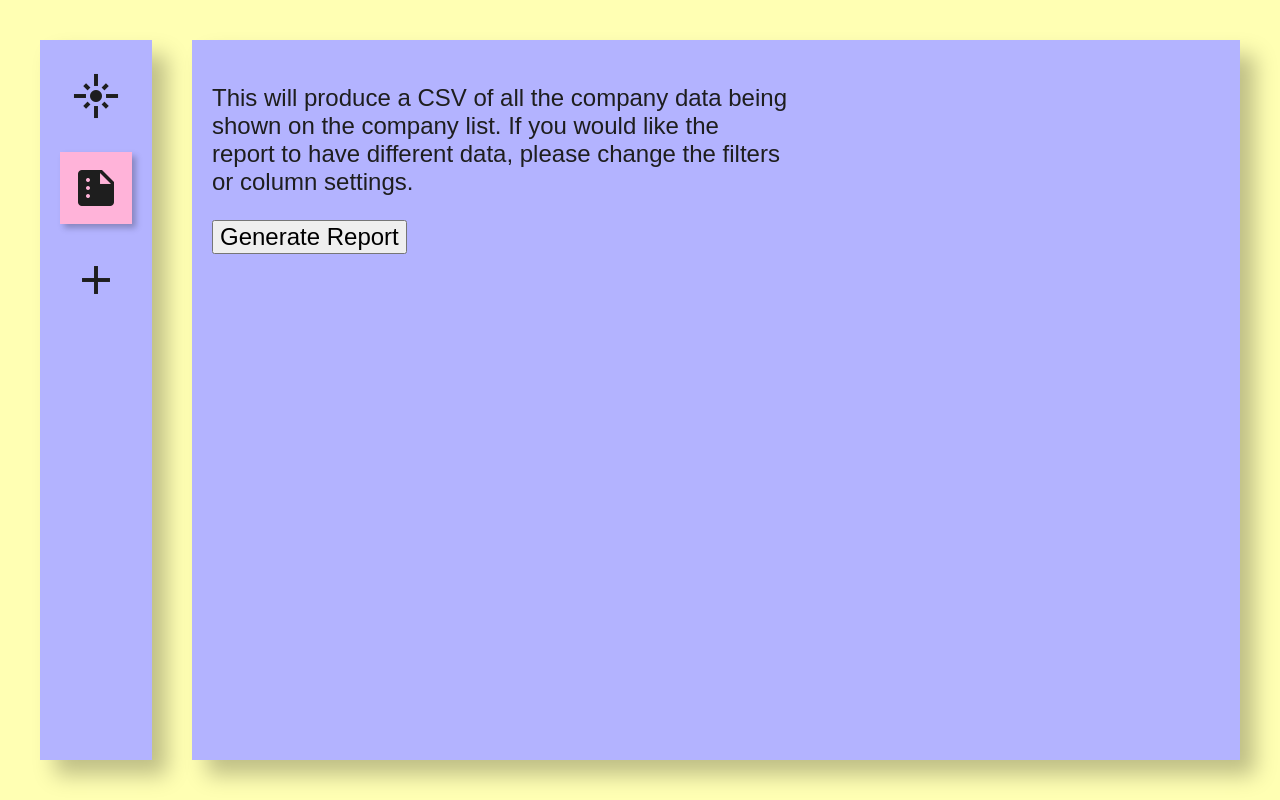
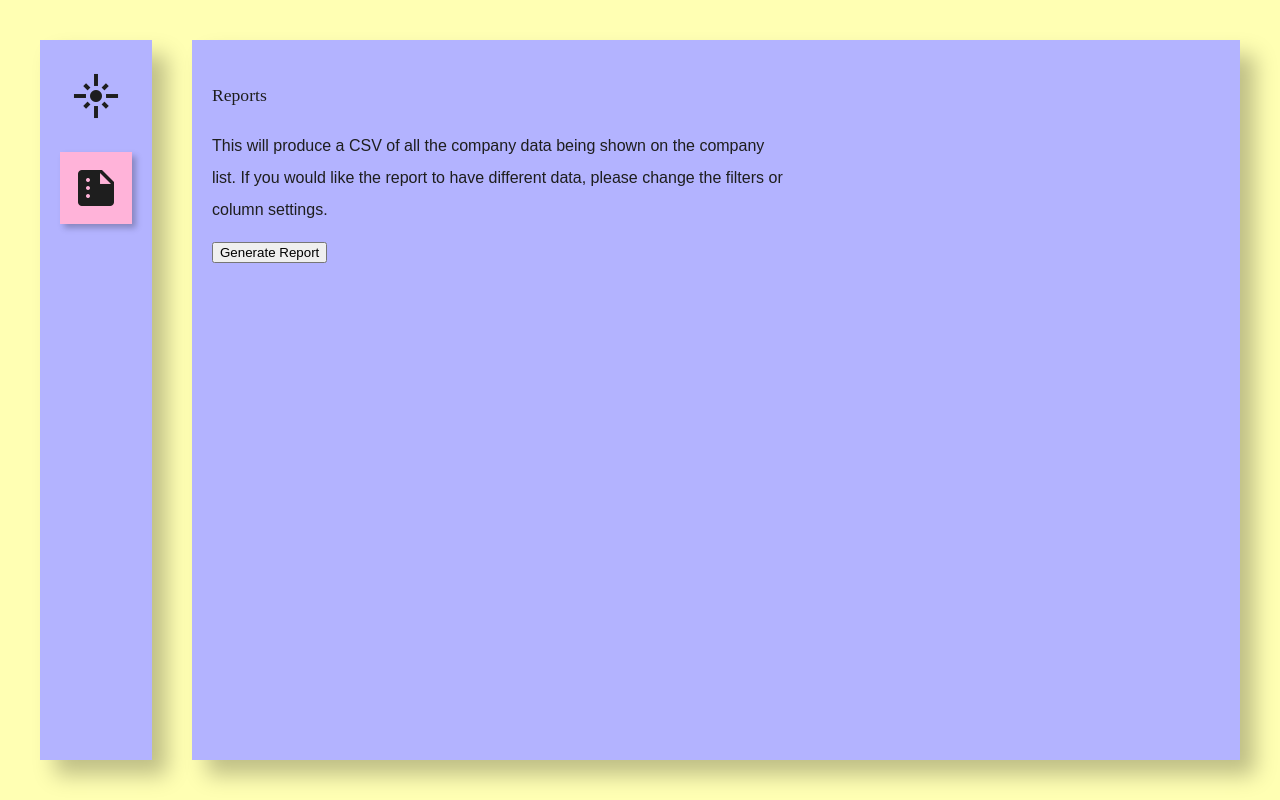
Before and after one commit to Et-17/Helios, a Vue app: page / in a window 1280 px wide. Both pictures are taken after a click on the element "summarize". Built offline with nearby package versions, Linux system fonts and the light colour scheme; a web font is replaced by a local one.

Commit message:
Spruce report page

```diff
--- a/src/CompanyList/CompanyList.vue
+++ b/src/CompanyList/CompanyList.vue
@@ -38,7 +38,7 @@ function fancy_sort<T>(a: T, b: T): number {
     </thead>
     <tbody>
       <tr v-for="company in companies">
-        <td v-for="column in sort(shown_columns)">{{ company[column] }}</td>
+        <td v-for="column in sort(shown_columns)">{{ column == "revenue" ? company[column].toLocaleString() : company[column] }}</td>
       </tr>
     </tbody>
   </table>
--- a/src/ReportGeneration/ReportGeneration.vue
+++ b/src/ReportGeneration/ReportGeneration.vue
@@ -43,7 +43,10 @@ async function genReportBody() {
 
 <template>
   <div id="report-gen-container">
-    <p>
+    <p id="reports-label">
+      Reports
+    </p>
+    <p id="reports-body">
       This will produce a CSV of all the company data being shown on the company list. If you would like the report to have different data, please change the filters or column settings.
     </p>
     <button @click="storeReport">Generate Report</button>
@@ -55,14 +58,17 @@ async function genReportBody() {
   padding: var(--inner-gutter);
   width: 45vw;
   text-align: left;
+}
+
+#reports-label {
+  font-family: 'Young Serif', serif;
+  font-style: bold;
+  font-size: 1.1rem;
+  line-height: 2;
+}
+
+#reports-body {
   font-family: 'Montserrat', sans-serif;
-
-  p {
-    font-size: 1.5rem;
-  }
-
-  button {
-    font-size: 1.5rem;
-  }
+  line-height: 2;
 }
 </style>
--- a/src/Sidebar/Sidebar.vue
+++ b/src/Sidebar/Sidebar.vue
@@ -17,7 +17,7 @@ const emit = defineEmits<{
 const pages: [Component, string][] = [
   [CompanyList, 'flare'],
   [ReportGeneration, 'summarize'],
-  [ComponentTest, 'add']
+  // [ComponentTest, 'add']
 ]
 
 // Using refs in v-for isn't guarenteed to give you the correct ordering so I
```
